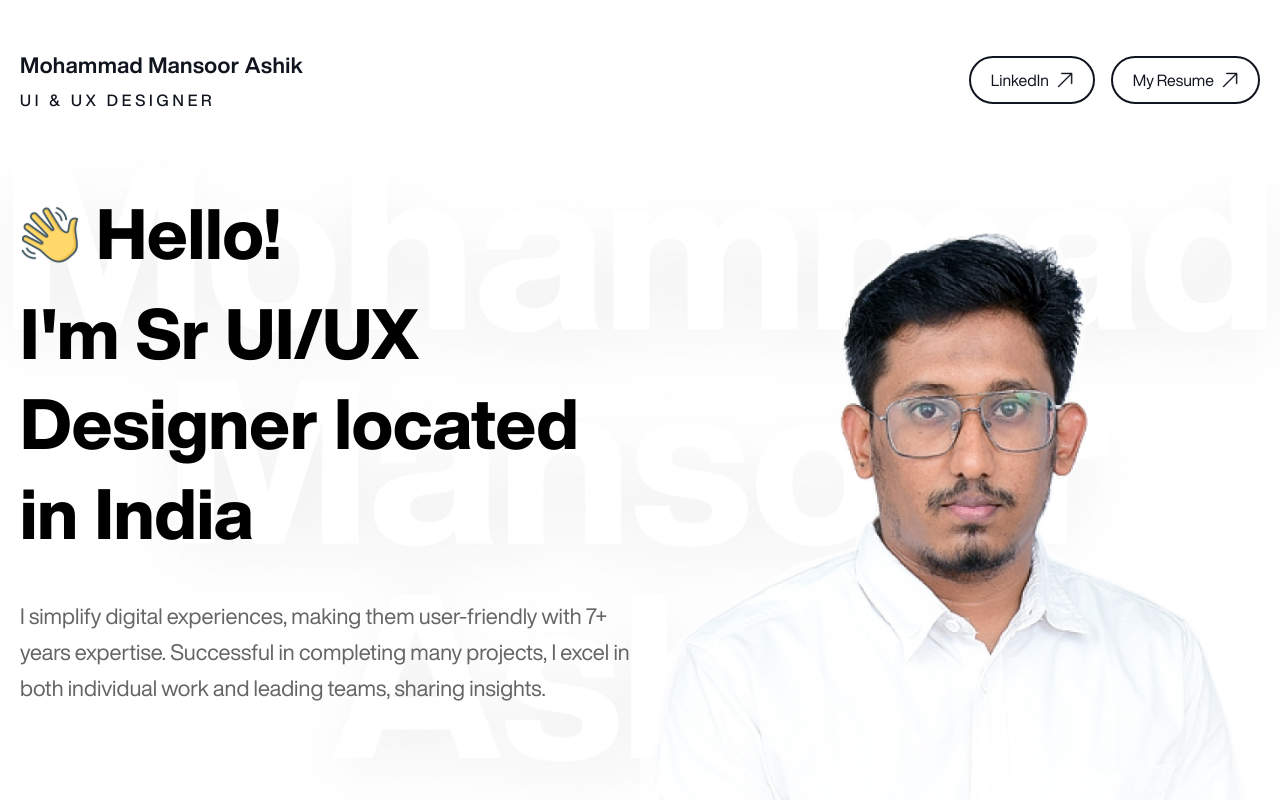
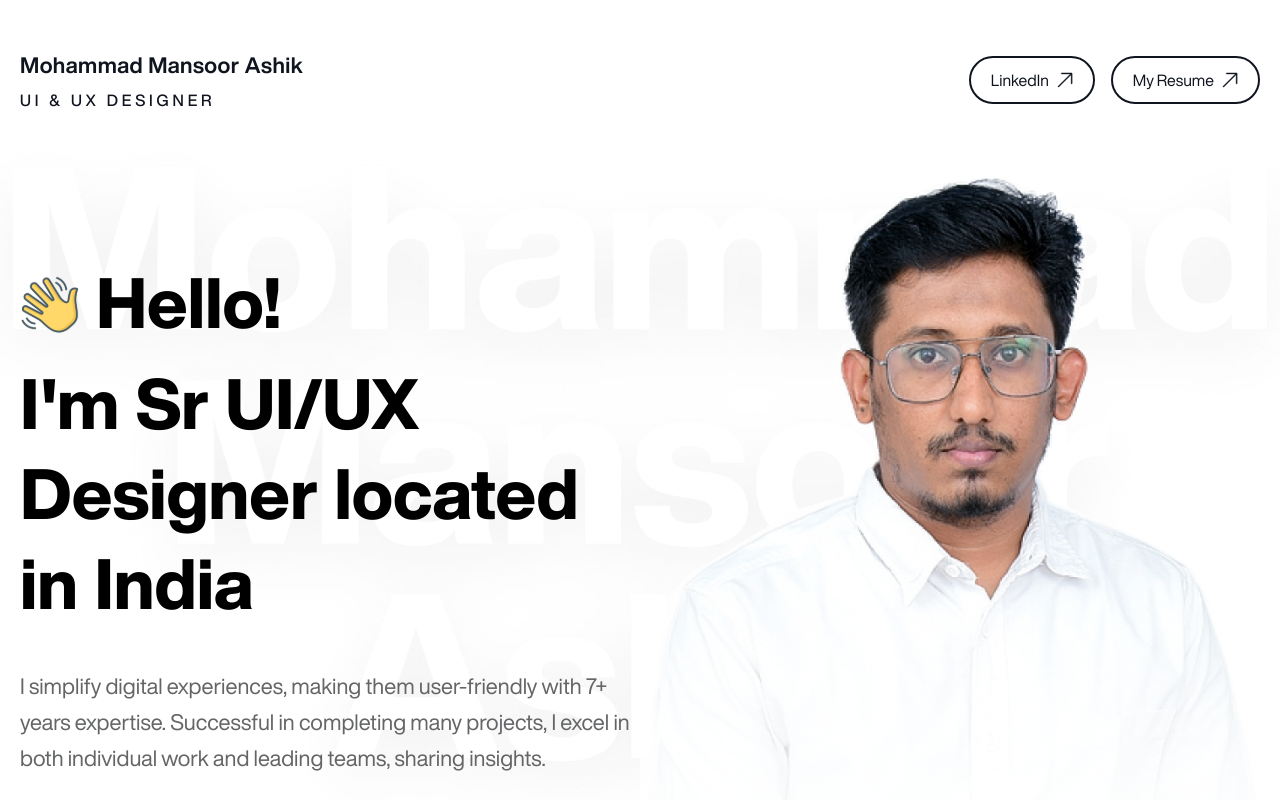
Before and after one commit to karthickicp/portfolio, a React (Vite) app: page / in a window 1280 px wide. Shown: the top 800 px of the page. Built offline with nearby package versions, Linux system fonts and the light colour scheme.

Commit message:
Modified functionality to fix responsive issue

```diff
--- a/src/index.css
+++ b/src/index.css
@@ -71,7 +71,7 @@ body {
   background-position: top;
   background-repeat: no-repeat;
   background-size: contain;
-  transform: translateY(100px);
+  /* transform: translateY(100px); */
 
 }
 
--- a/src/views/home/topSection.tsx
+++ b/src/views/home/topSection.tsx
@@ -11,7 +11,7 @@ export const TopSection = () => {
       </h1> */}
       <div className="w-full float-left top-sec-wrapper ">
         <div className="container h-full">
-          <div className="flex flex-col-reverse items-center h-full descSec md:flex-row 3xl:items-end">
+          <div className="flex flex-col-reverse items-center h-full descSec md:flex-row xl:items-end">
             <div className="flex-1">
               <div className="flex items-center">
                 <img src={hand} alt="hand-sign" className="me-4 w-[46px] h-[46px] md:w-auto md:h-auto" />
@@ -44,7 +44,7 @@ export const TopSection = () => {
             </a> */}
               </div>
             </div>
-            <div className="relative flex-1 flex justify-end topsec-img">
+            <div className="relative flex-1 flex justify-end topsec-img xl:translate-y-[100px]">
               <img
                 src={profilePicture}
                 alt="profile-picture"
```
